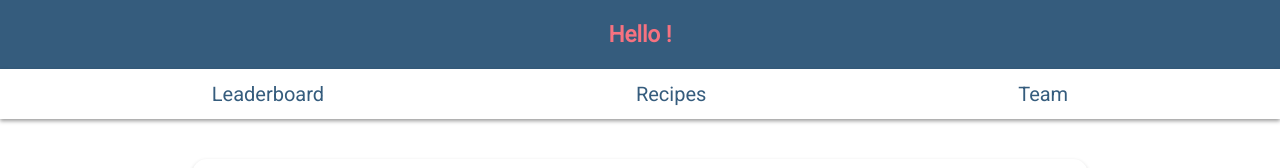
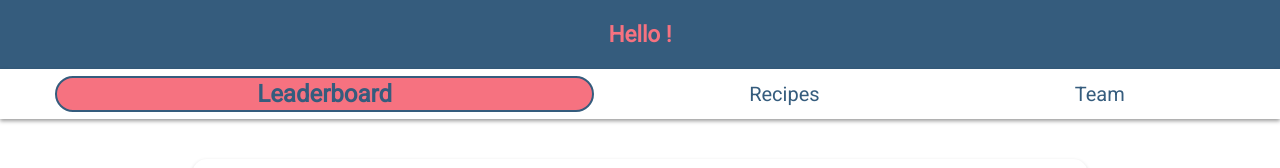
Before and after one commit to td-tan/BeChef, an Angular app: page /dashboard in a window 1280 px wide. Shown: the part 143-311 px from the top of the page. Built offline with nearby package versions, Linux system fonts and the light colour scheme; no server answers.

Commit message:
feat: highlight menu button on active dashboard subpage

```diff
--- a/src/app/dashboard/dashboard.component.html
+++ b/src/app/dashboard/dashboard.component.html
@@ -1,8 +1,8 @@
 <div class="banner"><h2>Hello {{username}}!</h2></div>
 <div class="subnav">
-    <section>Leaderboard</section>
-    <section>Recipes</section>
-    <section>Team</section>
+    <section [ngClass]="{'active': leaderboardActive}">Leaderboard</section>
+    <section [ngClass]="{'active': recipesActive}">Recipes</section>
+    <section [ngClass]="{'active': teamActive}">Team</section>
 </div>
 <table>
     <thead>
--- a/src/app/dashboard/dashboard.component.sass
+++ b/src/app/dashboard/dashboard.component.sass
@@ -22,7 +22,7 @@
     section
         padding: 12px 100px
 
-    section:hover
+    section:hover, .active
         padding: 2px 200px
         font-size: 24px
         font-weight: bold
--- a/src/app/dashboard/dashboard.component.ts
+++ b/src/app/dashboard/dashboard.component.ts
@@ -11,6 +11,10 @@ import { AuthService } from '../auth.service';
 export class DashboardComponent {
     username: String = '';
     leaderboard: Array<any> = [];
+
+    leaderboardActive: Boolean = true;
+    recipesActive: Boolean = false;
+    teamActive: Boolean = false
 
     constructor(private router:Router,
         private authService:AuthService,
```
